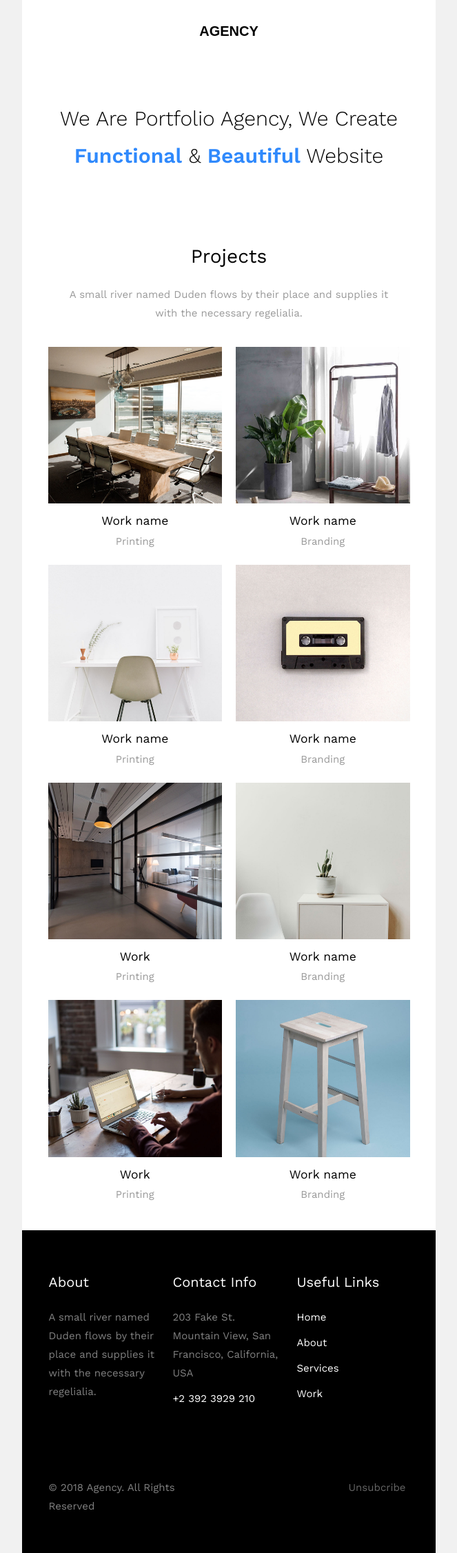
After one commit to minhthuc2502/ACAD-AWAEI, a PHP site: page /test/utils/noti-email.html in a window 1280 px wide. The commit adds this page. Shown: the whole page at 69% size, without its empty margins (308-971 px from the left). Run offline with PHP 8.4, Linux system fonts and the light colour scheme.

Commit message:
add noti email + img

```diff
--- a/utils/email.php
+++ b/utils/email.php
@@ -29,11 +29,11 @@ function send_alert_email($to_email) {
    */
 function send_noti_email($to_email) {
   $subject = 'The Castle - Notification';
-  $message = file_get_contents(dirname(__FILE__) . '/alert-email.php');
+  $message = file_get_contents(dirname(__FILE__) . '/noti-email.html');
 
   // To send HTML mail, the Content-type header must be set
   $headers[] = 'MIME-Version: 1.0';
-  $headers[] = 'Content-type: text/html; charset=iso-8859-1';
+  $headers[] .= 'Content-type: text/html; charset=iso-8859-1';
   mail($to_email, $subject, $message, implode("\r\n", $headers));
 }
 
--- /dev/null
+++ b/utils/noti-email.html
@@ -0,0 +1,540 @@
+<!DOCTYPE html>
+<html lang="en" xmlns="http://www.w3.org/1999/xhtml" xmlns:v="urn:schemas-microsoft-com:vml" xmlns:o="urn:schemas-microsoft-com:office:office">
+<head>
+    <meta charset="utf-8"> <!-- utf-8 works for most cases -->
+    <meta name="viewport" content="width=device-width"> <!-- Forcing initial-scale shouldn't be necessary -->
+    <meta http-equiv="X-UA-Compatible" content="IE=edge"> <!-- Use the latest (edge) version of IE rendering engine -->
+    <meta name="x-apple-disable-message-reformatting">  <!-- Disable auto-scale in iOS 10 Mail entirely -->
+    <title></title> <!-- The title tag shows in email notifications, like Android 4.4. -->
+
+    <link href="https://fonts.googleapis.com/css?family=Work+Sans:200,300,400,500,600,700" rel="stylesheet">
+
+    <!-- CSS Reset : BEGIN -->
+    <style>
+
+        html,
+body {
+    margin: 0 auto !important;
+    padding: 0 !important;
+    height: 100% !important;
+    width: 100% !important;
+    background: #f1f1f1;
+}
+
+/* What it does: Stops email clients resizing small text. */
+* {
+    -ms-text-size-adjust: 100%;
+    -webkit-text-size-adjust: 100%;
+}
+
+/* What it does: Centers email on Android 4.4 */
+div[style*="margin: 16px 0"] {
+    margin: 0 !important;
+}
+
+/* What it does: Stops Outlook from adding extra spacing to tables. */
+table,
+td {
+    mso-table-lspace: 0pt !important;
+    mso-table-rspace: 0pt !important;
+}
+
+/* What it does: Fixes webkit padding issue. */
+table {
+    border-spacing: 0 !important;
+    border-collapse: collapse !important;
+    table-layout: fixed !important;
+    margin: 0 auto !important;
+}
+
+/* What it does: Uses a better rendering method when resizing images in IE. */
+img {
+    -ms-interpolation-mode:bicubic;
+}
+
+/* What it does: Prevents Windows 10 Mail from underlining links despite inline CSS. Styles for underlined links should be inline. */
+a {
+    text-decoration: none;
+}
+
+/* What it does: A work-around for email clients meddling in triggered links. */
+*[x-apple-data-detectors],  /* iOS */
+.unstyle-auto-detected-links *,
+.aBn {
+    border-bottom: 0 !important;
+    cursor: default !important;
+    color: inherit !important;
+    text-decoration: none !important;
+    font-size: inherit !important;
+    font-family: inherit !important;
+    font-weight: inherit !important;
+    line-height: inherit !important;
+}
+
+/* What it does: Prevents Gmail from displaying a download button on large, non-linked images. */
+.a6S {
+    display: none !important;
+    opacity: 0.01 !important;
+}
+
+/* What it does: Prevents Gmail from changing the text color in conversation threads. */
+.im {
+    color: inherit !important;
+}
+
+/* If the above doesn't work, add a .g-img class to any image in question. */
+img.g-img + div {
+    display: none !important;
+}
+
+/* What it does: Removes right gutter in Gmail iOS app: https://github.com/TedGoas/Cerberus/issues/89  */
+/* Create one of these media queries for each additional viewport size you'd like to fix */
+
+/* iPhone 4, 4S, 5, 5S, 5C, and 5SE */
+@media only screen and (min-device-width: 320px) and (max-device-width: 374px) {
+    u ~ div .email-container {
+        min-width: 320px !important;
+    }
+}
+/* iPhone 6, 6S, 7, 8, and X */
+@media only screen and (min-device-width: 375px) and (max-device-width: 413px) {
+    u ~ div .email-container {
+        min-width: 375px !important;
+    }
+}
+/* iPhone 6+, 7+, and 8+ */
+@media only screen and (min-device-width: 414px) {
+    u ~ div .email-container {
+        min-width: 414px !important;
+    }
+}
+
+    </style>
+
+    <!-- CSS Reset : END -->
+
+    <!-- Progressive Enhancements : BEGIN -->
+    <style>
+
+	    .primary{
+	background: #2f89fc;
+}
+.bg_white{
+	background: #ffffff;
+}
+.bg_light{
+	background: #fafafa;
+}
+.bg_black{
+	background: #000000;
+}
+.bg_dark{
+	background: rgba(0,0,0,.8);
+}
+.email-section{
+	padding:2.5em;
+}
+
+/*BUTTON*/
+.btn{
+	padding: 5px 15px;
+	display: inline-block;
+}
+.btn.btn-primary{
+	border-radius: 5px;
+	background: #2f89fc;
+	color: #ffffff;
+}
+.btn.btn-white{
+	border-radius: 5px;
+	background: #ffffff;
+	color: #000000;
+}
+.btn.btn-white-outline{
+	border-radius: 5px;
+	background: transparent;
+	border: 1px solid #fff;
+	color: #fff;
+}
+
+h1,h2,h3,h4,h5,h6{
+	font-family: 'Work Sans', sans-serif;
+	color: #000000;
+	margin-top: 0;
+	font-weight: 400;
+}
+
+body{
+	font-family: 'Work Sans', sans-serif;
+	font-weight: 400;
+	font-size: 15px;
+	line-height: 1.8;
+	color: rgba(0,0,0,.4);
+}
+
+a{
+	color: #2f89fc;
+}
+
+table{
+}
+/*LOGO*/
+
+.logo h1{
+	margin: 0;
+}
+.logo h1 a{
+	color: #000000;
+	font-size: 20px;
+	font-weight: 700;
+	text-transform: uppercase;
+	font-family: 'Poppins', sans-serif;
+}
+
+.navigation{
+	padding: 0;
+}
+.navigation li{
+	list-style: none;
+	display: inline-block;;
+	margin-left: 5px;
+	font-size: 13px;
+	font-weight: 500;
+}
+.navigation li a{
+	color: rgba(0,0,0,.4);
+}
+
+/*HERO*/
+.hero{
+	position: relative;
+	z-index: 0;
+}
+
+.hero .text{
+	color: rgba(0,0,0,.3);
+}
+.hero .text h2{
+	color: #000;
+	font-size: 30px;
+	margin-bottom: 0;
+	font-weight: 300;
+}
+.hero .text h2 span{
+	font-weight: 600;
+	color: #2f89fc;
+}
+
+
+/*HEADING SECTION*/
+.heading-section{
+}
+.heading-section h2{
+	color: #000000;
+	font-size: 28px;
+	margin-top: 0;
+	line-height: 1.4;
+	font-weight: 400;
+}
+.heading-section .subheading{
+	margin-bottom: 20px !important;
+	display: inline-block;
+	font-size: 13px;
+	text-transform: uppercase;
+	letter-spacing: 2px;
+	color: rgba(0,0,0,.4);
+	position: relative;
+}
+.heading-section .subheading::after{
+	position: absolute;
+	left: 0;
+	right: 0;
+	bottom: -10px;
+	content: '';
+	width: 100%;
+	height: 2px;
+	background: #2f89fc;
+	margin: 0 auto;
+}
+
+.heading-section-white{
+	color: rgba(255,255,255,.8);
+}
+.heading-section-white h2{
+	font-family:
+	line-height: 1;
+	padding-bottom: 0;
+}
+.heading-section-white h2{
+	color: #ffffff;
+}
+.heading-section-white .subheading{
+	margin-bottom: 0;
+	display: inline-block;
+	font-size: 13px;
+	text-transform: uppercase;
+	letter-spacing: 2px;
+	color: rgba(255,255,255,.4);
+}
+
+/*PROJECT*/
+.text-project{
+	padding-top: 10px;
+}
+.text-project h3{
+	margin-bottom: 0;
+}
+.text-project h3 a{
+	color: #000;
+}
+
+/*FOOTER*/
+
+.footer{
+	color: rgba(255,255,255,.5);
+
+}
+.footer .heading{
+	color: #ffffff;
+	font-size: 20px;
+}
+.footer ul{
+	margin: 0;
+	padding: 0;
+}
+.footer ul li{
+	list-style: none;
+	margin-bottom: 10px;
+}
+.footer ul li a{
+	color: rgba(255,255,255,1);
+}
+
+
+@media screen and (max-width: 500px) {
+
+
+}
+
+
+    </style>
+
+
+</head>
+
+<body width="100%" style="margin: 0; padding: 0 !important; mso-line-height-rule: exactly; background-color: #222222;">
+	<center style="width: 100%; background-color: #f1f1f1;">
+    <div style="display: none; font-size: 1px;max-height: 0px; max-width: 0px; opacity: 0; overflow: hidden; mso-hide: all; font-family: sans-serif;">
+      &zwnj;&nbsp;&zwnj;&nbsp;&zwnj;&nbsp;&zwnj;&nbsp;&zwnj;&nbsp;&zwnj;&nbsp;&zwnj;&nbsp;&zwnj;&nbsp;&zwnj;&nbsp;&zwnj;&nbsp;&zwnj;&nbsp;&zwnj;&nbsp;&zwnj;&nbsp;&zwnj;&nbsp;&zwnj;&nbsp;&zwnj;&nbsp;&zwnj;&nbsp;&zwnj;&nbsp;
+    </div>
+    <div style="max-width: 600px; margin: 0 auto;" class="email-container">
+    	<!-- BEGIN BODY -->
+      <table align="center" role="presentation" cellspacing="0" cellpadding="0" border="0" width="100%" style="margin: auto;">
+      	<tr>
+          <td valign="top" class="bg_white" style="padding: 1em 2.5em;">
+          	<table role="presentation" border="0" cellpadding="0" cellspacing="0" width="100%">
+          		<tr>
+          			<td class="logo" style="text-align: center;">
+			            <h1><a href="#">Agency</a></h1>
+			          </td>
+          		</tr>
+          	</table>
+          </td>
+	      </tr><!-- end tr -->
+				<tr>
+          <td valign="middle" class="hero hero-2 bg_white" style="padding: 4em 0;">
+            <table>
+            	<tr>
+            		<td>
+            			<div class="text" style="padding: 0 3em; text-align: center;">
+            				<h2>We Are Portfolio Agency, We Create <span>Functional</span> &amp; <span>Beautiful</span> Website</h2>
+            			</div>
+            		</td>
+            	</tr>
+            </table>
+          </td>
+	      </tr><!-- end tr -->
+	      <tr>
+		      <td class="bg_white">
+		        <table role="presentation" cellspacing="0" cellpadding="0" border="0" width="100%">
+		          <tr>
+		            <td class="bg_white email-section">
+		            	<div class="heading-section" style="text-align: center; padding: 0 30px;">
+		              	<h2>Projects</h2>
+		              	<p>A small river named Duden flows by their place and supplies it with the necessary regelialia.</p>
+		            	</div>
+		            	<table role="presentation" border="0" cellpadding="0" cellspacing="0" width="100%">
+		            		<tr>
+                      <td valign="top" width="50%">
+                        <table role="presentation" cellspacing="0" cellpadding="0" border="0" width="100%">
+                          <tr>
+                            <td style="padding-top: 20px; padding-right: 10px;">
+                              <a href="#"><img src="images/work-1.jpg" alt="" style="width: 100%; max-width: 600px; height: auto; margin: auto; display: block;"></a>
+                              <div class="text-project" style="text-align: center;">
+                              	<h3><a href="#">Work name</a></h3>
+                              	<span>Printing</span>
+                              </div>
+                            </td>
+                          </tr>
+                          <tr>
+                            <td style="padding-top: 20px; padding-right: 10px;">
+                              <a href="#"><img src="images/work-2.jpg" alt="" style="width: 100%; max-width: 600px; height: auto; margin: auto; display: block;"></a>
+                              <div class="text-project" style="text-align: center;">
+                              	<h3><a href="#">Work name</a></h3>
+                              	<span>Printing</span>
+                              </div>
+                            </td>
+                          </tr>
+                          <tr>
+                            <td style="padding-top: 20px; padding-right: 10px;">
+                              <a href="#"><img src="images/work-3.jpg" alt="" style="width: 100%; max-width: 600px; height: auto; margin: auto; display: block;"></a>
+                              <div class="text-project" style="text-align: center;">
+                              	<h3><a href="#">Work</a></h3>
+                              	<span>Printing</span>
+                              </div>
+                            </td>
+                          </tr>
+                          <tr>
+                            <td style="padding-top: 20px; padding-right: 10px;">
+                              <a href="#"><img src="images/work-4.jpg" alt="" style="width: 100%; max-width: 600px; height: auto; margin: auto; display: block;"></a>
+                              <div class="text-project" style="text-align: center;">
+                              	<h3><a href="#">Work</a></h3>
+                              	<span>Printing</span>
+                              </div>
+                            </td>
+                          </tr>
+                        </table>
+                      </td>
+
+
+
+                      <td valign="top" width="50%">
+                        <table role="presentation" cellspacing="0" cellpadding="0" border="0" width="100%">
+                          <tr>
+                            <td style="padding-top: 20px; padding-left: 10px;">
+                              <a href="#"><img src="images/work-5.jpg" alt="" style="width: 100%; max-width: 600px; height: auto; margin: auto; display: block;"></a>
+                              <div class="text-project" style="text-align: center;">
+                              	<h3><a href="#">Work name</a></h3>
+                              	<span>Branding</span>
+                              </div>
+                            </td>
+                          </tr>
+                          <tr>
+                            <td style="padding-top: 20px; padding-left: 10px;">
+                              <a href="#"><img src="images/work-6.jpg" alt="" style="width: 100%; max-width: 600px; height: auto; margin: auto; display: block;"></a>
+                              <div class="text-project" style="text-align: center;">
+                              	<h3><a href="#">Work name</a></h3>
+                              	<span>Branding</span>
+                              </div>
+                            </td>
+                          </tr>
+                          <tr>
+                            <td style="padding-top: 20px; padding-left: 10px;">
+                              <a href="#"><img src="images/work-7.jpg" alt="" style="width: 100%; max-width: 600px; height: auto; margin: auto; display: block;"></a>
+                              <div class="text-project" style="text-align: center;">
+                              	<h3><a href="#">Work name</a></h3>
+                              	<span>Branding</span>
+                              </div>
+                            </td>
+                          </tr>
+                          <tr>
+                            <td style="padding-top: 20px; padding-left: 10px;">
+                              <a href="#"><img src="images/work-8.jpg" alt="" style="width: 100%; max-width: 600px; height: auto; margin: auto; display: block;"></a>
+                              <div class="text-project" style="text-align: center;">
+                              	<h3><a href="#">Work name</a></h3>
+                              	<span>Branding</span>
+                              </div>
+                            </td>
+                          </tr>
+                        </table>
+                      </td>
+                    </tr>
+		            	</table>
+		            </td>
+		          </tr><!-- end: tr -->
+
+		        </table>
+
+		      </td>
+		    </tr><!-- end:tr -->
+      <!-- 1 Column Text + Button : END -->
+      </table>
+      <table align="center" role="presentation" cellspacing="0" cellpadding="0" border="0" width="100%" style="margin: auto;">
+      	<tr>
+          <td valign="middle" class="bg_black footer email-section">
+            <table>
+            	<tr>
+                <td valign="top" width="33.333%" style="padding-top: 20px;">
+                  <table role="presentation" cellspacing="0" cellpadding="0" border="0" width="100%">
+                    <tr>
+                      <td style="text-align: left; padding-right: 10px;">
+                      	<h3 class="heading">About</h3>
+                      	<p>A small river named Duden flows by their place and supplies it with the necessary regelialia.</p>
+                      </td>
+                    </tr>
+                  </table>
+                </td>
+                <td valign="top" width="33.333%" style="padding-top: 20px;">
+                  <table role="presentation" cellspacing="0" cellpadding="0" border="0" width="100%">
+                    <tr>
+                      <td style="text-align: left; padding-left: 5px; padding-right: 5px;">
+                      	<h3 class="heading">Contact Info</h3>
+                      	<ul>
+					                <li><span class="text">203 Fake St. Mountain View, San Francisco, California, USA</span></li>
+					                <li><span class="text"><a href="tel:+2 392 3929 210">+2 392 3929 210</span></a></li>
+					              </ul>
+                      </td>
+                    </tr>
+                  </table>
+                </td>
+                <td valign="top" width="33.333%" style="padding-top: 20px;">
+                  <table role="presentation" cellspacing="0" cellpadding="0" border="0" width="100%">
+                    <tr>
+                      <td style="text-align: left; padding-left: 10px;">
+                      	<h3 class="heading">Useful Links</h3>
+                      	<ul>
+					                <li><a href="#">Home</a></li>
+					                <li><a href="#">About</a></li>
+					                <li><a href="#">Services</a></li>
+					                <li><a href="#">Work</a></li>
+					              </ul>
+                      </td>
+                    </tr>
+                  </table>
+                </td>
+              </tr>
+            </table>
+          </td>
+        </tr><!-- end: tr -->
+        <tr>
+        	<td valign="middle" class="bg_black footer email-section">
+        		<table>
+            	<tr>
+                <td valign="top" width="33.333%">
+                  <table role="presentation" cellspacing="0" cellpadding="0" border="0" width="100%">
+                    <tr>
+                      <td style="text-align: left; padding-right: 10px;">
+                      	<p>&copy; 2018 Agency. All Rights Reserved</p>
+                      </td>
+                    </tr>
+                  </table>
+                </td>
+                <td valign="top" width="33.333%">
+                  <table role="presentation" cellspacing="0" cellpadding="0" border="0" width="100%">
+                    <tr>
+                      <td style="text-align: right; padding-left: 5px; padding-right: 5px;">
+                      	<p><a href="#" style="color: rgba(255,255,255,.4);">Unsubcribe</a></p>
+                      </td>
+                    </tr>
+                  </table>
+                </td>
+              </tr>
+            </table>
+        	</td>
+        </tr>
+      </table>
+
+    </div>
+  </center>
+</body>
+</html>
```
Also changed, not shown: about.php (+9 -3 lines), utils/images/bg_1.jpg (added), utils/images/bg_2.jpg (added), utils/images/bg_4.jpg (added), utils/images/work-1.jpg (added), utils/images/work-2.jpg (added), utils/images/work-3.jpg (added), utils/images/work-4.jpg (added), utils/images/work-5.jpg (added), utils/images/work-6.jpg (added), utils/images/work-7.jpg (added), utils/images/work-8.jpg (added).
